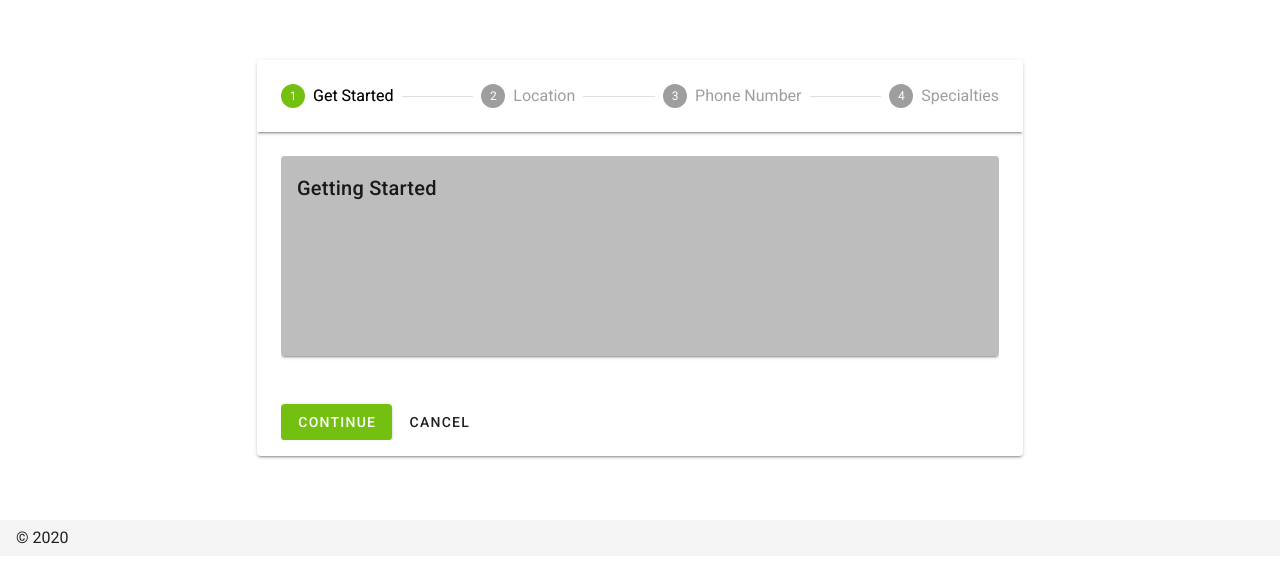
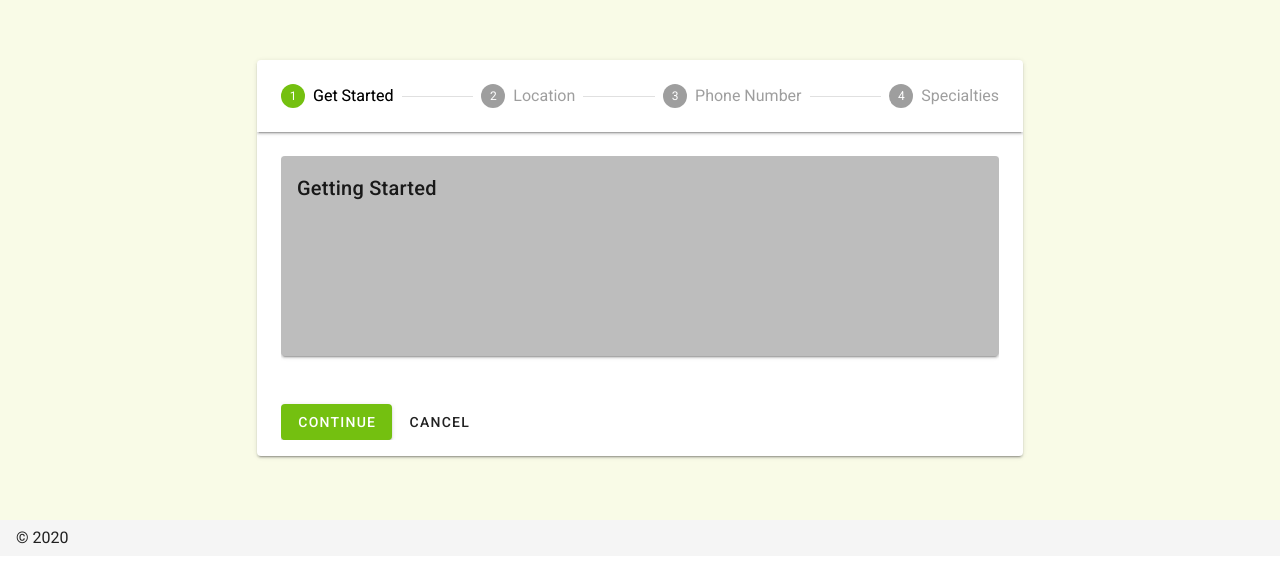
Before and after one commit to DaveMuirhead/naboo-pwa, a Nuxt app: page /onboarding/provider in a window 1280 px wide. Shown: the part 244-826 px from the top of the page. Built offline with nearby package versions, Linux system fonts and the light colour scheme.

Commit message:
style page background color per theme

```diff
--- a/layouts/landing.vue
+++ b/layouts/landing.vue
@@ -1,5 +1,5 @@
 <template>
-  <v-app>
+  <v-app id="app">
     <v-content>
       <v-img :src="require('@/assets/images/icon.png')" width="300" height="120"></v-img>
       <v-container class="fill-height">
@@ -25,3 +25,9 @@ export default {
   }
 };
 </script>
+
+<style>
+#app {
+  background-color: var(--v-background-base);
+}
+</style>
```
